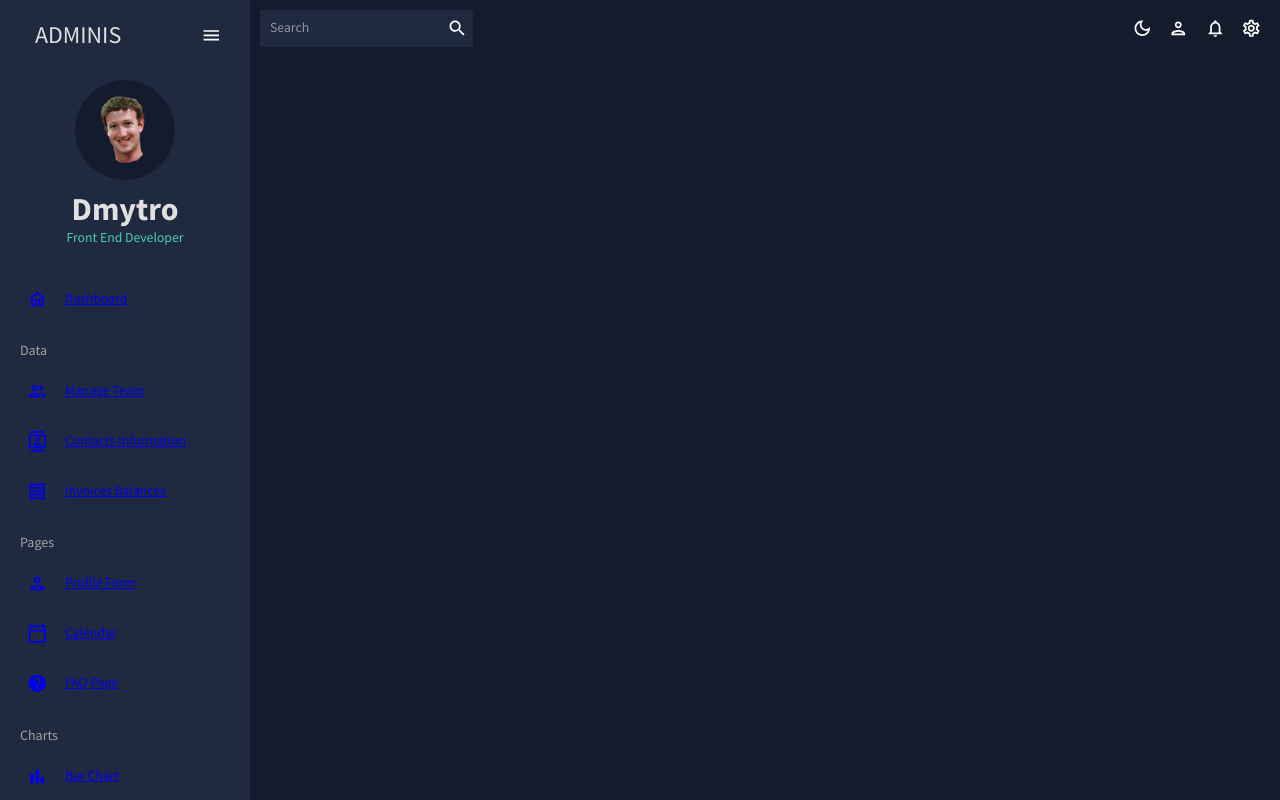
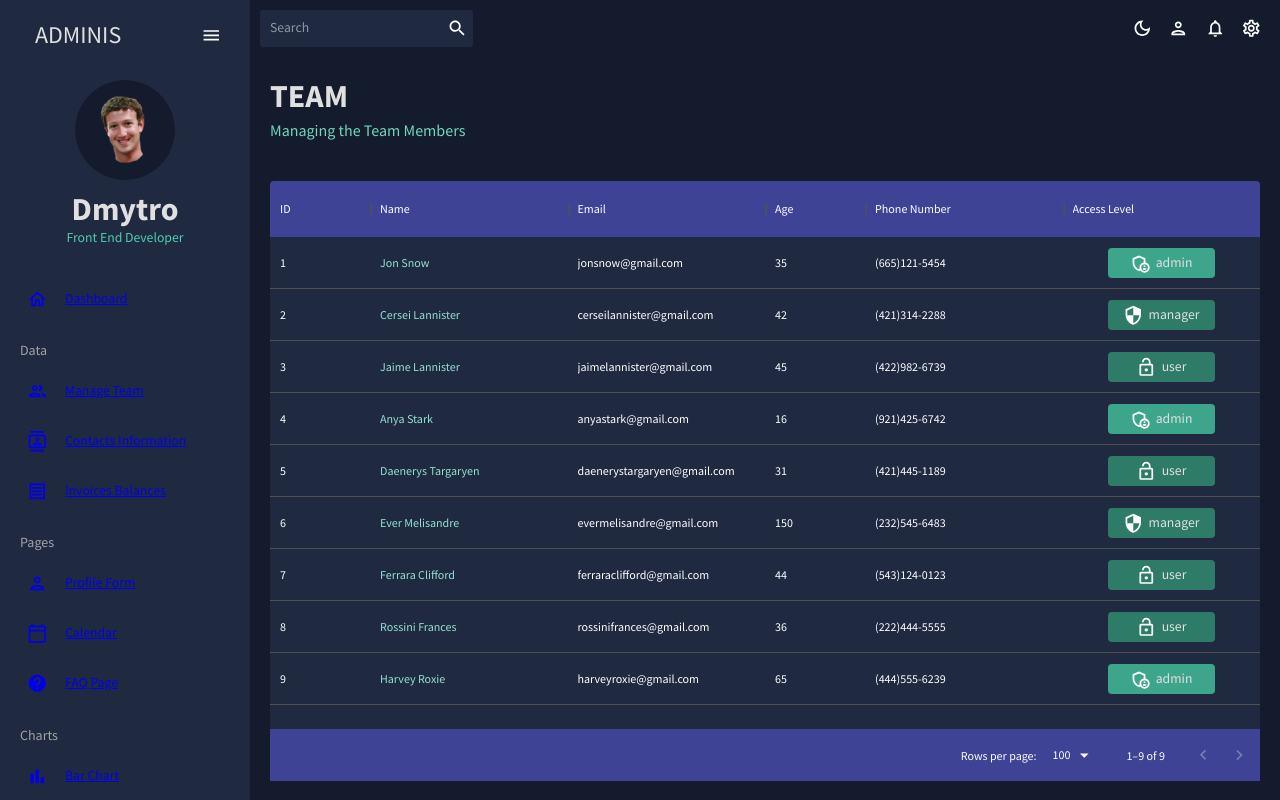
Before and after one commit to LiquidDemAn/react-admin-dashboard-app, a React (Create React App) app: page /team in a window 1280 px wide. Built offline with nearby package versions, Linux system fonts and the light colour scheme.

Commit message:
Team table was created

```diff
--- a/src/App.tsx
+++ b/src/App.tsx
@@ -4,6 +4,7 @@ import { Route, Routes } from 'react-router-dom';
 import { Dashboard } from './scenes/dashboard';
 import { Sidebar } from './scenes/global/sidebar';
 import { Topbar } from './scenes/global/topbar';
+import { Team } from './scenes/team';
 import { ColorContext } from './theme/color-context';
 import { useMode } from './theme/use-mode';
 
@@ -21,6 +22,7 @@ function App() {
 							<Topbar />
 							<Routes>
 								<Route path='/' element={<Dashboard />} />
+								<Route path='/team' element={<Team />} />
 							</Routes>
 						</main>
 					</div>
--- a/src/data/mock-data.ts
+++ b/src/data/mock-data.ts
@@ -1,4 +1,4 @@
-// import { tokens } from "../theme";
+import { colorsObject } from '../theme/colors';
 
 export const mockDataTeam = [
 	{
@@ -433,7 +433,7 @@ export const mockPieData = [
 export const mockLineData = [
 	{
 		id: 'japan',
-		// color: tokens("dark").greenAccent[500],
+		color: colorsObject('dark').greenAccent[500],
 		data: [
 			{
 				x: 'plane',
@@ -487,7 +487,7 @@ export const mockLineData = [
 	},
 	{
 		id: 'france',
-		// color: tokens("dark").blueAccent[300],
+		color: colorsObject('dark').blueAccent[300],
 		data: [
 			{
 				x: 'plane',
@@ -541,7 +541,7 @@ export const mockLineData = [
 	},
 	{
 		id: 'us',
-		// color: tokens("dark").redAccent[200],
+		color: colorsObject('dark').redAccent[200],
 		data: [
 			{
 				x: 'plane',
--- /dev/null
+++ b/src/scenes/team/index.ts
@@ -0,0 +1 @@
+export { Team } from './team';
--- /dev/null
+++ b/src/scenes/team/team.styled.ts
@@ -0,0 +1,57 @@
+import { Box, Typography } from '@mui/material';
+import { styled } from '@mui/material/styles';
+import { ColorsObjectType } from '../../theme/colors';
+
+export const Container = styled(Box)({
+	margin: 20,
+});
+
+export const TableWrapper = styled(Box)(
+	({ colors }: { colors: ColorsObjectType }) => ({
+		marginTop: 40,
+		height: '75vh',
+
+		'& .MuiDataGrid-root': {
+			border: 'none',
+		},
+
+		'& .MuiDataGrid-cell': {
+			borderBottom: 'none',
+		},
+
+		'& .name-column--cell': {
+			color: colors.greenAccent[300],
+		},
+
+		'& .MuiDataGrid-columnHeaders': {
+			backgroundColor: colors.blueAccent[700],
+			borderBottom: 'none',
+		},
+
+		'& .MuiDataGrid-virtualScroller': {
+			backgroundColor: colors.primary[400],
+		},
+
+		'& .MuiDataGrid-footerContainer': {
+			borderTop: 'none',
+			backgroundColor: colors.blueAccent[700],
+		},
+	})
+);
+
+export const AccessBlock = styled(Box)(
+	({ colors, access }: { colors: ColorsObjectType; access: string }) => ({
+		width: '60%',
+		margin: '0 auto',
+		padding: 5,
+		display: 'flex',
+		justifyContent: 'center',
+		borderRadius: 4,
+		backgroundColor:
+			access === 'admin' ? colors.greenAccent[600] : colors.greenAccent[700],
+	})
+);
+
+export const AccessName = styled(Typography)({
+	marginLeft: 5,
+});
--- /dev/null
+++ b/src/scenes/team/team.tsx
@@ -0,0 +1,82 @@
+import { colorsObject } from '../../theme/colors';
+import { mockDataTeam } from '../../data/mock-data';
+import { Header } from '../../components/header';
+import { useTheme } from '@mui/material';
+import { DataGrid, GridColDef } from '@mui/x-data-grid';
+import {
+	AccessBlock,
+	AccessName,
+	Container,
+	TableWrapper,
+} from './team.styled';
+
+// Icons
+import AdminPanelSettingsOutlinedIcon from '@mui/icons-material/AdminPanelSettingsOutlined';
+import LockOpenOutlinedIcon from '@mui/icons-material/LockOpenOutlined';
+import SecurityOutlinedIcon from '@mui/icons-material/SecurityOutlined';
+
+
+export const Team = () => {
+	const theme = useTheme();
+	const colors = colorsObject(theme.palette.mode);
+
+	const columns: GridColDef[] = [
+		{
+			field: 'id',
+			headerName: 'ID',
+		},
+
+		{
+			field: 'name',
+			headerName: 'Name',
+			flex: 1,
+			cellClassName: 'name-column--cell',
+		},
+
+		{
+			field: 'email',
+			headerName: 'Email',
+			flex: 1,
+		},
+
+		{
+			field: 'age',
+			headerName: 'Age',
+			type: 'number',
+			headerAlign: 'left',
+			align: 'left',
+		},
+
+		{
+			field: 'phone',
+			headerName: 'Phone Number',
+			flex: 1,
+		},
+
+		{
+			field: 'access',
+			headerName: 'Access Level',
+			flex: 1,
+			renderCell: ({ row: { access } }) => {
+				return (
+					<AccessBlock colors={colors} access={access}>
+						{access === 'admin' && <AdminPanelSettingsOutlinedIcon />}
+						{access === 'manager' && <SecurityOutlinedIcon />}
+						{access === 'user' && <LockOpenOutlinedIcon />}
+
+						<AccessName color={colors.grey[100]}>{access}</AccessName>
+					</AccessBlock>
+				);
+			},
+		},
+	];
+
+	return (
+		<Container>
+			<Header title='Team' subtitle='Managing the Team Members' />
+			<TableWrapper colors={colors}>
+				<DataGrid rows={mockDataTeam} columns={columns} />
+			</TableWrapper>
+		</Container>
+	);
+};
```
